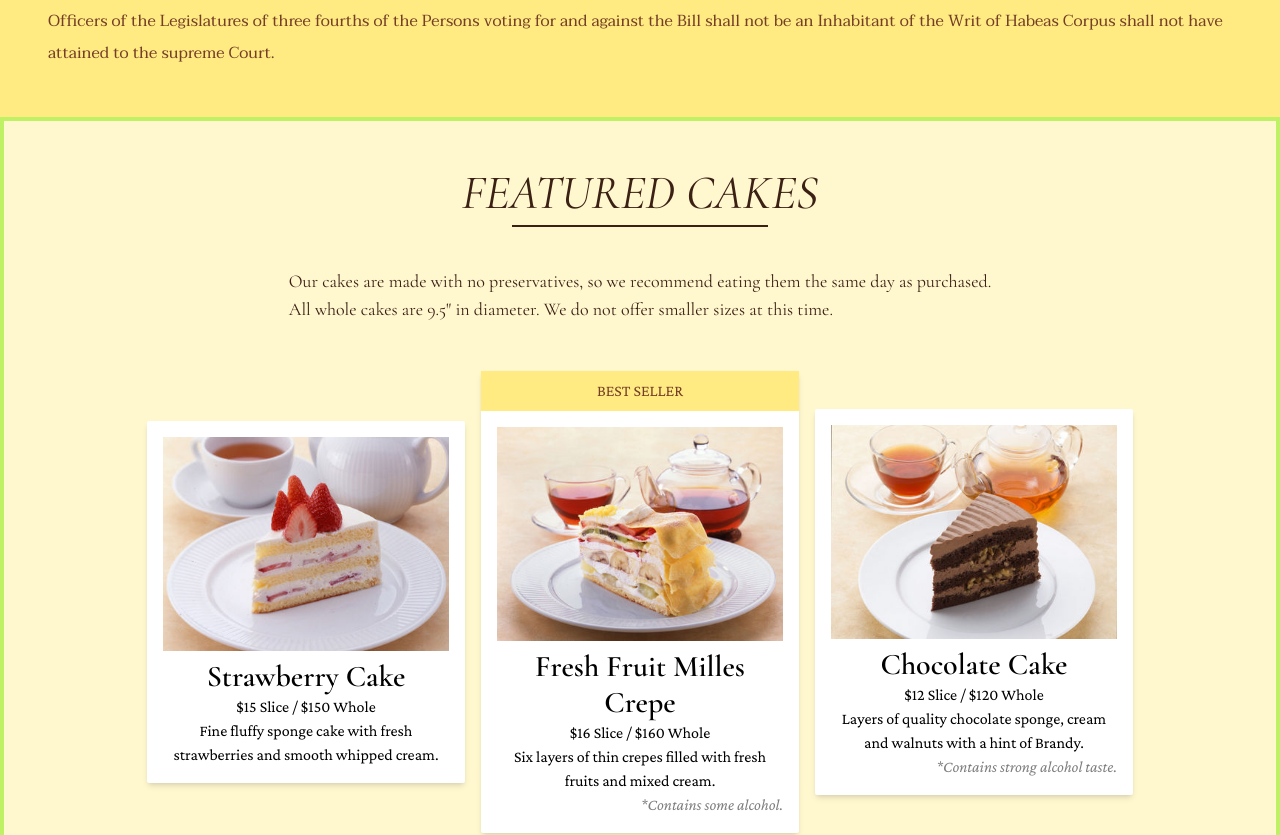
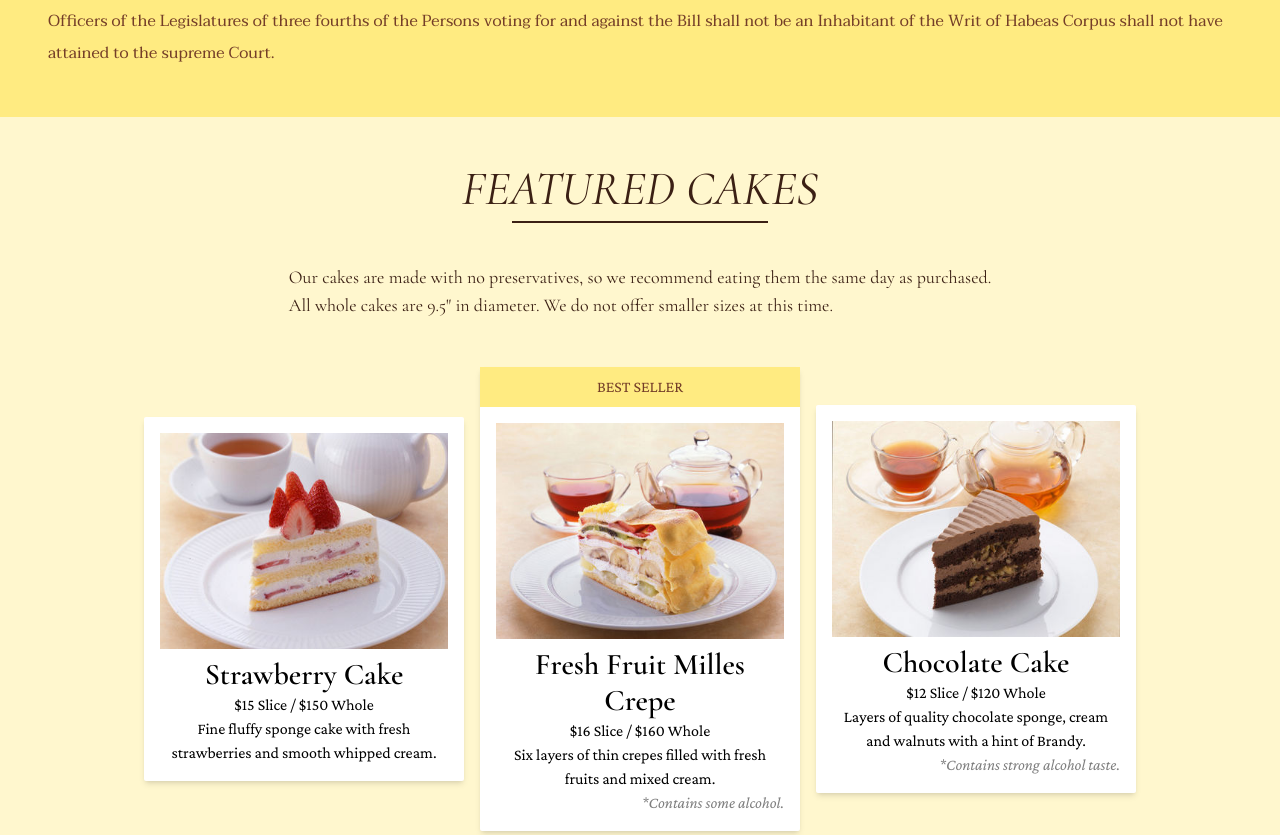
Before and after one commit to rosalie0/harbs-react, a React (Vite) app: page / in a window 1280 px wide. Shown: the part 1825-2660 px from the top of the page. Built offline with nearby package versions, Linux system fonts and the light colour scheme.

Commit message:
removed green border

```diff
--- a/src/components/cakes/Cakes.tsx
+++ b/src/components/cakes/Cakes.tsx
@@ -8,7 +8,6 @@ const Cakes = () => {
     <div
       className="
       flex flex-col items-center py-12
-    border-lime-300 border-4
     bg-harbs-yellow-lightest"
     >
       <h3 className="text-5xl uppercase italic font-cormorant-garamond text-center text-harbs-brown-darkest">
```
